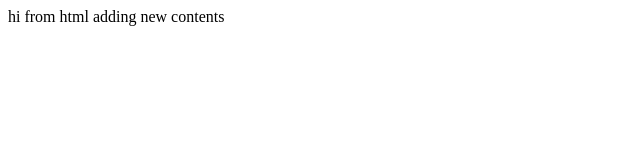
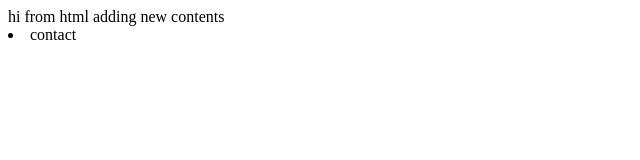
Before and after one commit to demomurali/gitdemo, a plain HTML site: page index.html in a window 1280 px wide. Shown: the full height of the page, 0-640 px from the left. Drawn offline with Linux system fonts and the light colour scheme.

Commit message:
contact link added in index.html

```diff
--- a/index.html
+++ b/index.html
@@ -1,5 +1,6 @@
 <html>
     <body>
         hi from html adding new contents
+        <li>contact</li>
     </body>
 </html>
```
